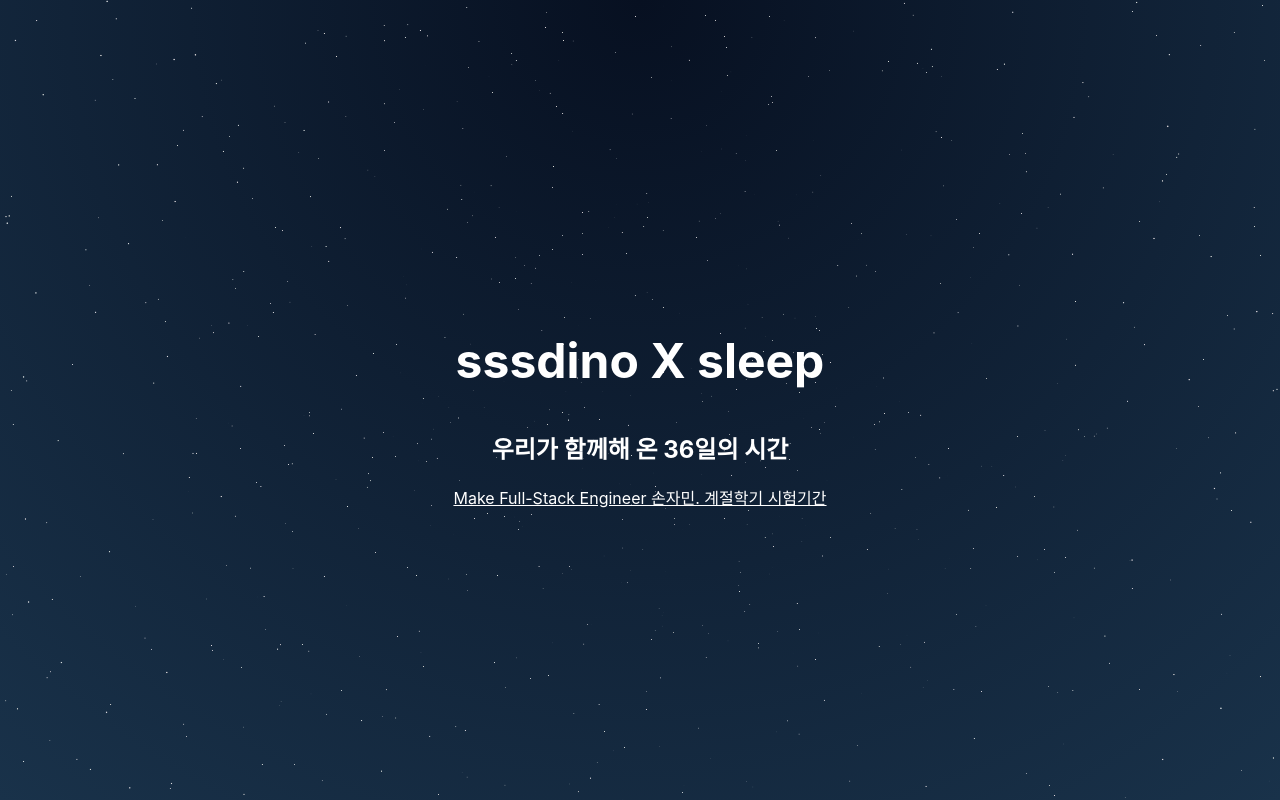
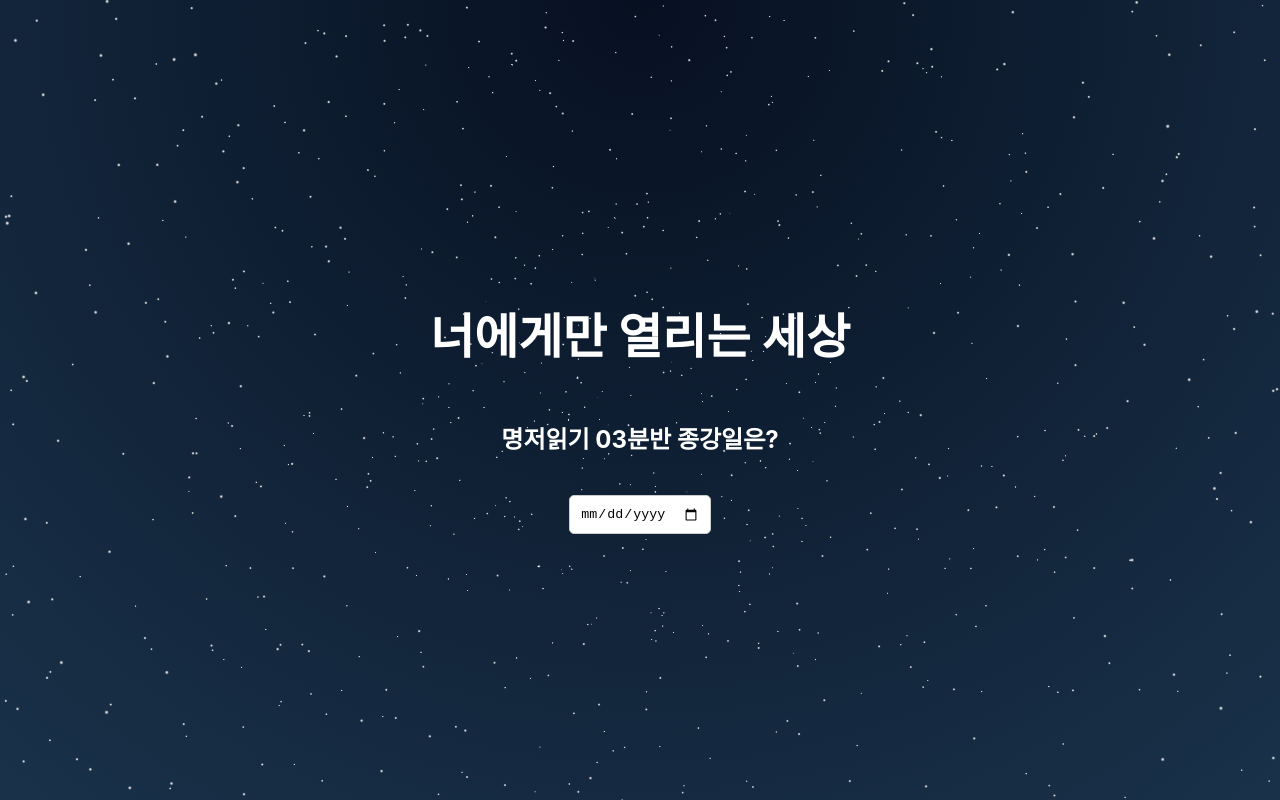
Before and after one commit to Minminjamin/sssdinoXsleep, a React (Create React App) app: page / in a window 1280 px wide. Built offline with nearby package versions, Linux system fonts and the light colour scheme.

Commit message:
feat : 너에게만 열리는 세상

```diff
--- a/src/App.js
+++ b/src/App.js
@@ -1,11 +1,17 @@
 import "./App.css";
 import { Canvas } from "@react-three/fiber";
-import React, { Suspense, useRef } from "react";
+import React, { Suspense, useEffect, useRef, useState } from "react";
 import { OrbitControls, Stars } from "@react-three/drei";
 import Intro from "./page/Intro";
+import Vertification from "./page/Vertification";
 
 function App() {
+  const [currentPage, setCurrentPage] = useState("intro");
   const cameraRef = useRef(null);
+
+  useEffect(() => {
+    console.log(currentPage);
+  }, [currentPage]);
 
   const container = {
     position: "relative",
@@ -34,13 +40,28 @@ function App() {
     justifyContent: "center",
     alignItems: "center",
     color: "white",
+    // pointerEvents: "none",
+  };
+
+  const eventStyle = {
     pointerEvents: "none",
   };
 
   return (
     <div style={container}>
-      <div style={introStyle}>
-        <Intro />
+      <div
+        style={{
+          ...introStyle,
+          ...(currentPage === "intro" ? eventStyle : {}),
+        }}
+      >
+        {currentPage === "intro" && (
+          <Intro onComplete={() => setCurrentPage("verification")} />
+        )}
+
+        {currentPage === "verification" && (
+          <Vertification setCurrentPage={setCurrentPage} />
+        )}
       </div>
       <div style={canvasStyle}>
         <Canvas>
--- a/src/page/Intro.jsx
+++ b/src/page/Intro.jsx
@@ -1,10 +1,18 @@
-import React from "react";
+import React, { useEffect } from "react";
 import "../style/Intro.css";
 
-const Intro = () => {
+const Intro = ({ onComplete }) => {
   const startDay = new Date("2024-12-07");
   const today = new Date();
   const dDay = Math.ceil((today - startDay) / (1000 * 60 * 60 * 24));
+
+  useEffect(() => {
+    const timer = setTimeout(() => {
+      onComplete();
+    }, 3000);
+
+    return () => clearTimeout(timer);
+  }, [onComplete]);
 
   return (
     <article>
--- /dev/null
+++ b/src/page/Vertification.jsx
@@ -0,0 +1,35 @@
+import React, { useEffect, useState } from "react";
+import "../style/Verification.css";
+
+const Vertification = ({ setCurrentPage }) => {
+  const [endDate, setEndDate] = useState("");
+
+  const onHanldeDate = (e) => {
+    setEndDate(e.target.value);
+
+    if (endDate === "2024-12-06") {
+      setCurrentPage("first");
+    }
+    // console.log(endDate);
+  };
+
+  useEffect(() => {
+    console.log(endDate);
+  }, [endDate]);
+  return (
+    <form>
+      <h1>너에게만 열리는 세상</h1>
+      <>
+        <h2>명저읽기 03분반 종강일은?</h2>
+        <input
+          type="date"
+          value={endDate}
+          onChange={onHanldeDate}
+          style={{ position: "relative", zIndex: 2 }}
+        />
+      </>
+    </form>
+  );
+};
+
+export default Vertification;
--- /dev/null
+++ b/src/style/Verification.css
@@ -0,0 +1,17 @@
+form {
+  display: flex;
+  flex-direction: column;
+  align-items: center;
+  justify-content: center;
+}
+
+input[type="date"] {
+  padding: 10px;
+  margin-top: 20px;
+  background-color: white;
+  border: 1px solid #ccc;
+  border-radius: 5px;
+  cursor: pointer; /* 클릭 가능함을 나타냄 */
+  z-index: 1; /* 다른 요소와 겹치지 않도록 */
+  position: relative;
+}
```
